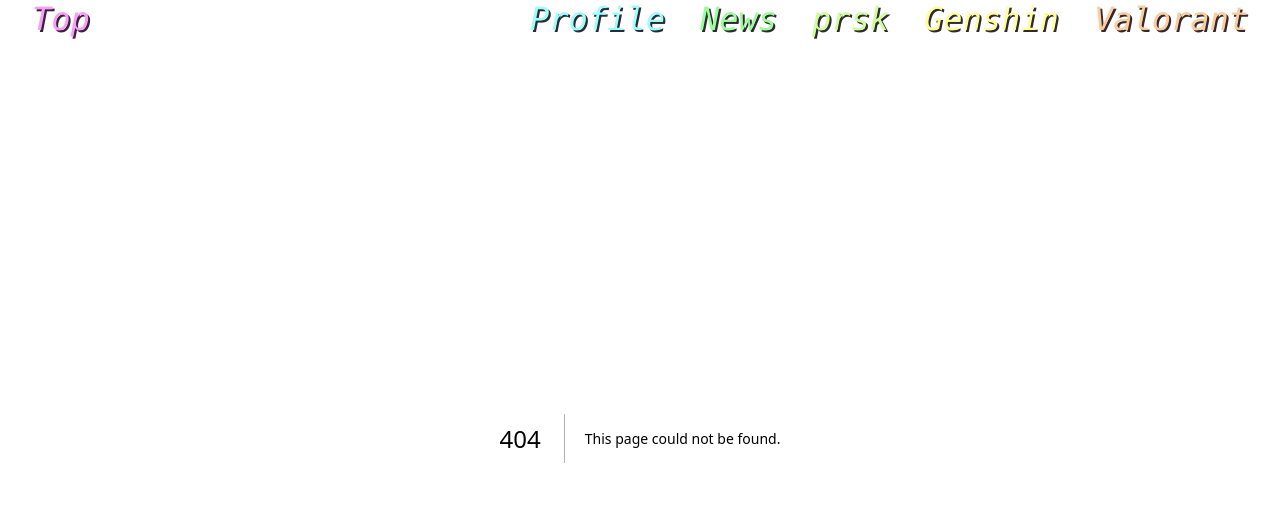
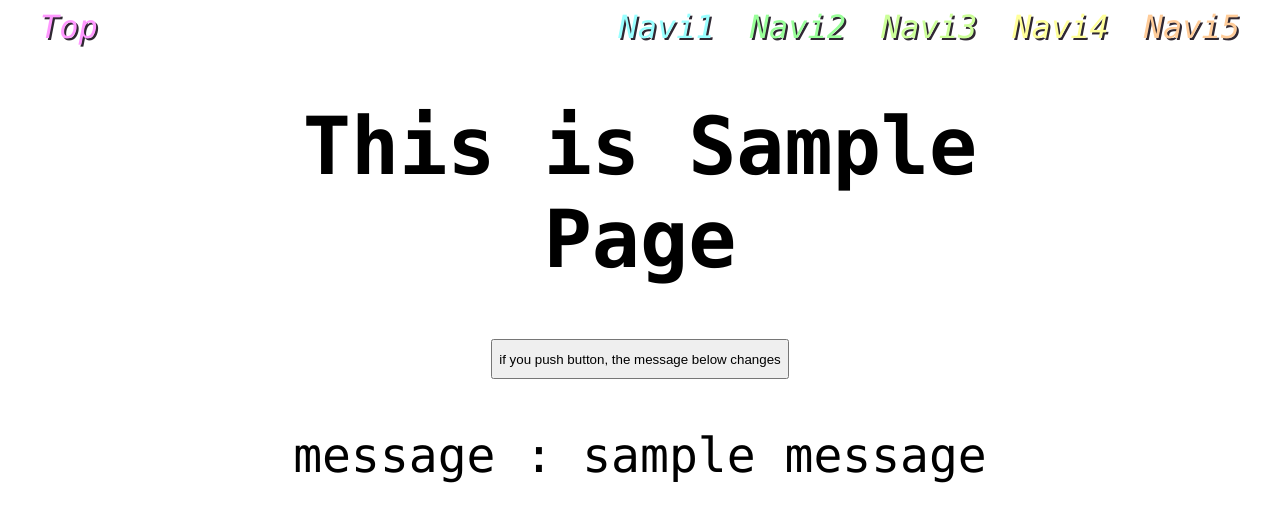
Before and after one commit to narumimashiro/projectSelf-dept.NextJs, a Next.js app: page /sample/sample in a window 1280 px wide. Before the commit this address had no page. Shown: the top 522 px of the page. Built offline with nearby package versions, Linux system fonts and the light colour scheme.

Commit message:
for start Nextjs project with redux

```diff
--- a/src/components/layouts/navbar.tsx
+++ b/src/components/layouts/navbar.tsx
@@ -1,9 +1,6 @@
 import Link from "next/link";
 import { ReactNode } from "react";
 import styles from './NavBar.module.sass'
-
-// todo delete
-import MikuFooter from './mikufooter'
 
 interface Props {
   children: ReactNode;
@@ -17,11 +14,11 @@ const NavBar = ({ children }: Props) => {
           <Link href="/">Top</Link>
         </div>
         <div className={styles["nav-cont"]}>
-          <li><Link href="/main/profile">Profile</Link></li>
-          <li><Link href="/main/news">News</Link></li>
-          <li><Link href="https://pjsekai.sega.jp/" target="_blank">prsk</Link></li>
-          <li><Link href="https://genshin.hoyoverse.com/ja" target="_blank">Genshin</Link></li>
-          <li><Link href="https://playvalorant.com/ja-jp/?utm_source=riotbar&utm_medium=productcard%2Bplayvalorant.com&utm_campaign=val&utm_content=ep5act1" target="_blank">Valorant</Link></li>
+          <li><Link href="/sample/sample">Navi1</Link></li>
+          <li><Link href="/">Navi2</Link></li>
+          <li><Link href="/">Navi3</Link></li>
+          <li><Link href="/">Navi4</Link></li>
+          <li><Link href="/">Navi5</Link></li>
         </div>
       </nav>
       { children }
--- /dev/null
+++ b/src/pages/sample/sample.tsx
@@ -0,0 +1,25 @@
+import Head from 'next/head'
+import { useDispatch, useSelector } from 'react-redux'
+import { reducers } from '@/redux/sample/sample.reducer'
+import { RootState } from '@/redux/store'
+import styles from '@/styles/sample/Sample.module.sass'
+
+const Sample = () => {
+  const dispatch = useDispatch()
+  const message = useSelector((state: RootState) => state.sample.sample_message)
+  return (
+    <div>
+      <Head>
+        <title>Sample</title>
+      </Head>
+      <div className={styles.main}>
+        <h1>This is Sample Page</h1>
+        <button onClick={() => dispatch(reducers.dispMessage('Button Pushed!!!'))}>
+          if you push button, the message below changes
+        </button>
+        <p>message : { message }</p>
+      </div>
+    </div>
+  )
+}
+export default Sample
--- a/src/redux/modal/modal.reducer.ts
+++ /dev/null
@@ -1,27 +0,0 @@
-import { createSlice } from '@reduxjs/toolkit'
-import type { PayloadAction } from '@reduxjs/toolkit'
-import * as ModalType from './modal.types'
-
-const initialState = {
-  disp_message: 'temp',
-  modal_style: {
-    width: 390,
-    height: 260,
-  },
-} as ModalType.ModalState
-
-const modalSlice = createSlice({
-  name: 'modal',
-  initialState,
-  reducers: {
-    dispMessage(state, action: PayloadAction<string>) {
-      state.disp_message = action.payload
-    },
-    modalWinSize(state, action: PayloadAction<ModalType.ModalStyle>) {
-      state.modal_style = action.payload
-    },
-  }
-})
-
-export const { ...reducers } = modalSlice.actions
-export default modalSlice.reducer
--- /dev/null
+++ b/src/redux/sample/sample.reducer.ts
@@ -0,0 +1,20 @@
+import { createSlice } from '@reduxjs/toolkit'
+import type { PayloadAction } from '@reduxjs/toolkit'
+import * as SampleType from './sample.types'
+
+const initialState = {
+  sample_message: 'sample message',
+} as SampleType.SampleState
+
+const sampleSlice = createSlice({
+  name: 'sample',
+  initialState,
+  reducers: {
+    dispMessage(state, action: PayloadAction<string>) {
+      state.sample_message = action.payload
+    },
+  }
+})
+
+export const { ...reducers } = sampleSlice.actions
+export default sampleSlice.reducer
--- a/src/redux/store.ts
+++ b/src/redux/store.ts
@@ -1,9 +1,9 @@
 import { configureStore } from '@reduxjs/toolkit'
-import modalReducer from './modal/modal.reducer'
+import sampleReducer from './sample/sample.reducer'
 
 export const store = configureStore({
   reducer: {
-    modal: modalReducer
+    sample: sampleReducer
   },
 })
 
--- /dev/null
+++ b/src/styles/sample/Sample.module.sass
@@ -0,0 +1,10 @@
+.main
+  width: 70%
+  margin: auto
+  text-align: center
+  h1
+    font-size: 5em
+  button
+    height: 3em
+  p
+    font-size: 3em
```
Also changed, not shown: src/pages/main/profile.tsx (deleted, +0 -27 lines), src/redux/modal/modal.actions.ts (deleted, +0 -21 lines), src/redux/modal/modal.types.ts (deleted, +0 -17 lines), src/redux/sample/sample.action.ts (added, +11 -0 lines), src/redux/sample/sample.types.ts (added, +7 -0 lines).
